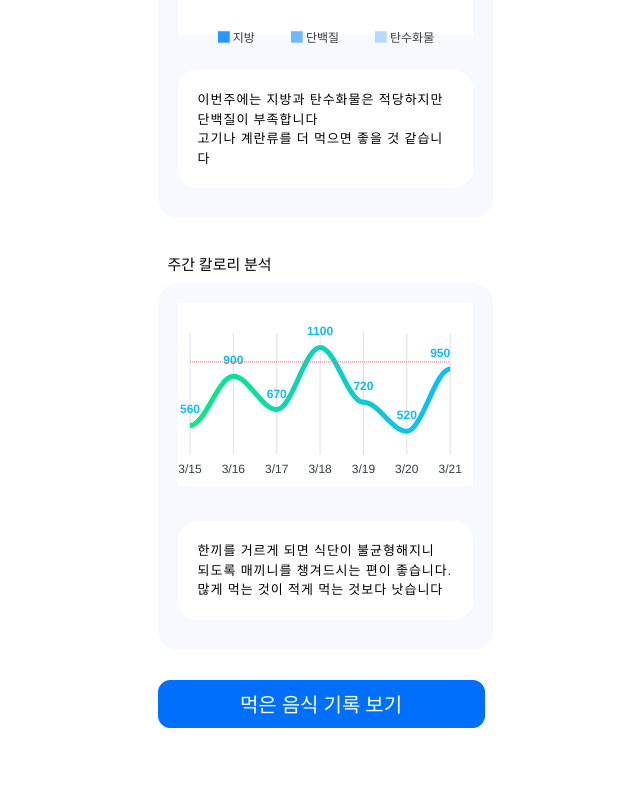
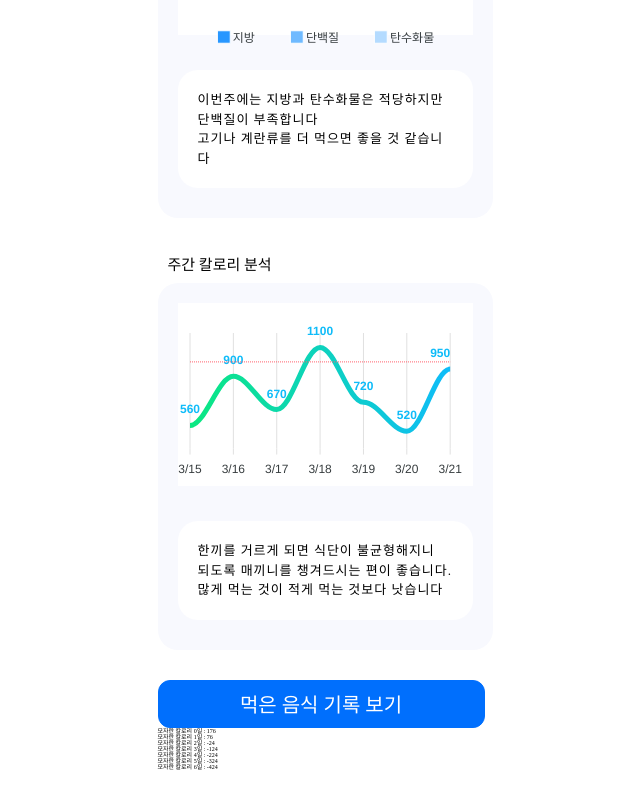
Before and after one commit to kookmin-sw/capstone-2023-11, a React (Create React App) app in the folder web_frontend/: page /summary in a window 1280 px wide. Shown: the part 575-1375 px from the top of the page, without its empty margins (315-955 px from the left). Before the commit the page ends 1333 px from the top, so only its background shows below. Built offline with nearby package versions, Linux system fonts and the light colour scheme; a web font is replaced by a local one.

Commit message:
[feat] 칼로리 비교 기능 추가 (보완필요)

```diff
--- /dev/null
+++ b/web_frontend/src/components/seniorSummary/Comment.tsx
@@ -0,0 +1,34 @@
+interface IUserData {
+  isMale: boolean;
+  age: number;
+  weight: number;
+  height: number;
+  sick: {
+    name: string;
+  };
+  isSmoke: boolean;
+  exercise: number;
+  calories: number[];
+}
+
+export function CalComment(prop: IUserData) {
+  const preBMR = 10 * prop.weight + 6.25 * prop.height - 5 * prop.age;
+  const BMR = Math.round(prop.weight ? preBMR + 5 * 1.375 : preBMR - 161 * 1.375);
+  return prop.calories.map((calorie, index) => (
+    <div key={index}>
+      모자란 칼로리 {index}일 : {BMR - calorie}
+    </div>
+  ));
+}
+
+export function NutComment() {
+  return null;
+}
+
+export function SickCommnet() {
+  return null;
+}
+
+export function Score() {
+  return null;
+}
--- a/web_frontend/src/pages/SeniorSummaryPage.tsx
+++ b/web_frontend/src/pages/SeniorSummaryPage.tsx
@@ -4,6 +4,8 @@ import BackButton from "../components/common/BackButton";
 import NutrientChart from "../components/seniorSummary/NutrientChart";
 import ScoreChart from "../components/seniorSummary/ScoreChart";
 import { BlueButton } from "../components/common/BlueButton";
+import { CalComment } from "../components/seniorSummary/Comment";
+// import { CalComment } from "../components/seniorSummary/Comment";
 
 const StHeader = styled.header`
   position: fixed;
@@ -89,9 +91,36 @@ function SeniorSummaryPage() {
           <CommentContainer>{nutrientText[1]}</CommentContainer>
         </ChartContainer>
         <BlueButton>먹은 음식 기록 보기</BlueButton>
+        {CalComment(dummyData)}
       </STContainer>
     </>
   );
 }
 
 export default SeniorSummaryPage;
+
+interface IUserData {
+  isMale: boolean;
+  age: number;
+  weight: number;
+  height: number;
+  sick: {
+    name: string;
+  };
+  isSmoke: boolean;
+  exercise: number;
+  calories: number[];
+}
+
+const dummyData: IUserData = {
+  isMale: true,
+  age: 25,
+  weight: 70,
+  height: 175,
+  sick: {
+    name: "flu",
+  },
+  isSmoke: false,
+  exercise: 3,
+  calories: [1500, 1600, 1700, 1800, 1900, 2000, 2100],
+};
```
